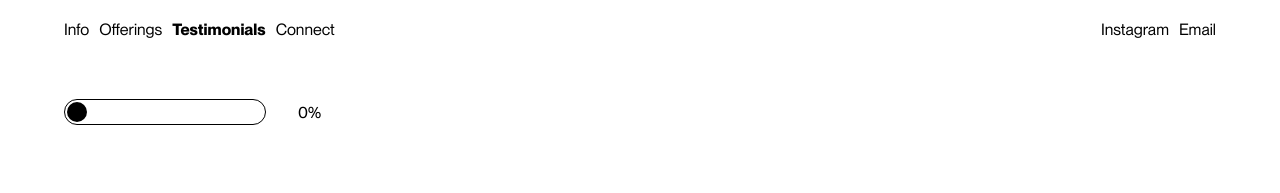
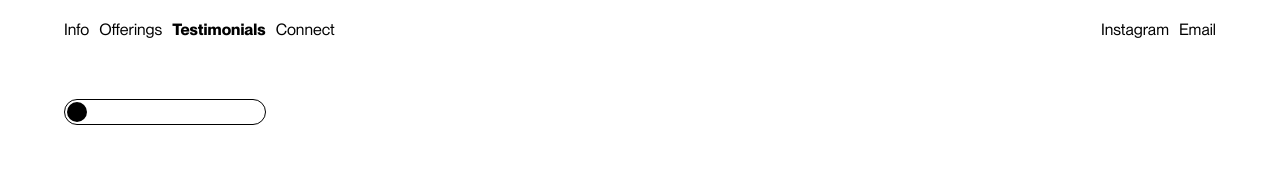
Before and after one commit to connorwhite-online/jessford, a Next.js app: page /testimonials in a window 1280 px wide. Shown: the top 193 px of the page. Built offline with nearby package versions, Linux system fonts and the light colour scheme; a web font is replaced by a local one.

Commit message:
commented out the percentage increment

```diff
--- a/app/(pages)/testimonials/page.tsx
+++ b/app/(pages)/testimonials/page.tsx
@@ -50,6 +50,7 @@ export default function Testimonials() {
 
     // Setup State
     const [sliderPosition, setSliderPosition] = useState(0);
+    const [scrollPosition, setScrollPosition] = useState(0);
 
     // TEMPORARY! THIS SHOULD BE READ IN A THROTTLED FUNCTION OR LISTENER
     const sliderRange = 176;
@@ -62,6 +63,7 @@ export default function Testimonials() {
         let completion = (testimonialsRef.current!.scrollLeft / maxScroll) * 100;
         setSliderPosition(progress);
         percentage.current = Math.round(completion);
+        setScrollPosition(scrollProgress / maxScroll * 100)
     }
 
     // Slider Animation
@@ -69,6 +71,7 @@ export default function Testimonials() {
         gsap.set(sliderRef.current, {
             // left: `${Math.min(scrollPosition, 100)}px`,
             left: sliderPosition + "px",
+            // backgroundColor: `rgba(0, 0, 0, ${(percentage.current * 0.01)})`
             // duration: 0.1
         })
     }, {dependencies: [sliderPosition]})
@@ -128,7 +131,7 @@ export default function Testimonials() {
             >
             </div>
         </div>
-        <p>{percentage.current}%</p>
+        {/* <p>{percentage.current}%</p> */}
     </section>
     <section
         className={styles.testimonials}
--- a/app/(pages)/testimonials/testimonials.module.css
+++ b/app/(pages)/testimonials/testimonials.module.css
@@ -13,6 +13,7 @@
     width: 200px;
     height: 24px;
     border: 1px solid var(--color-dark);
+    background-color: var(--color-light);
     border-radius: 2.5dvh;
     z-index: 1;
     position: relative;
@@ -21,7 +22,6 @@
     width: 20px;
     height: 20px;
     margin: 2px;
-    /* left: 100%; */
     position: absolute;
     border-radius: 2.5dvw;
     background-color: var(--color-dark);
```
